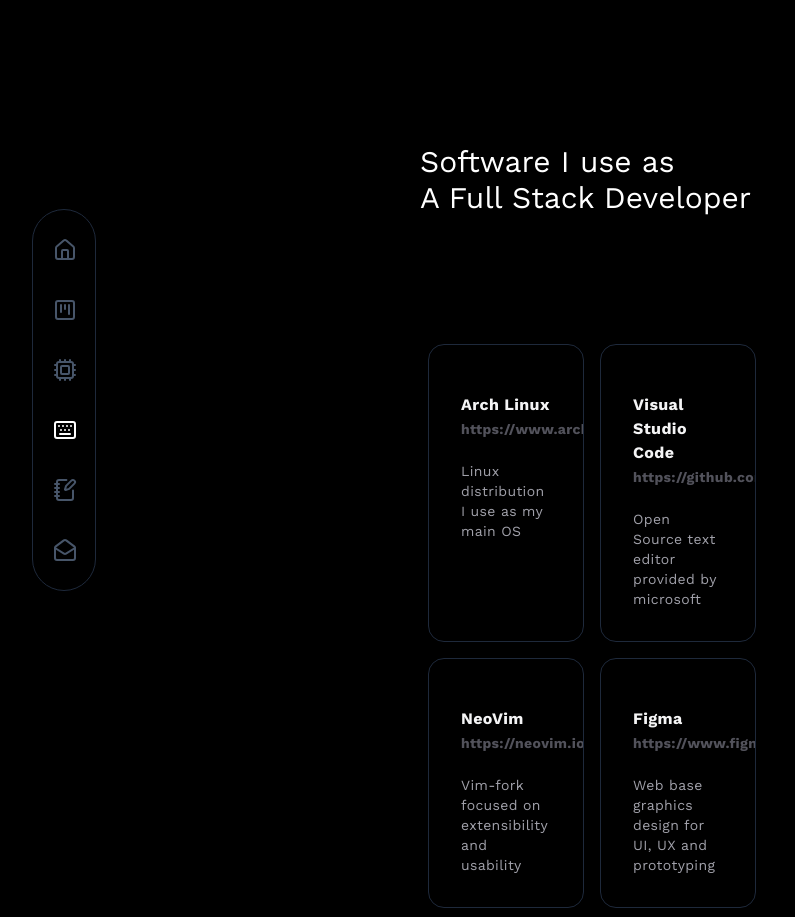
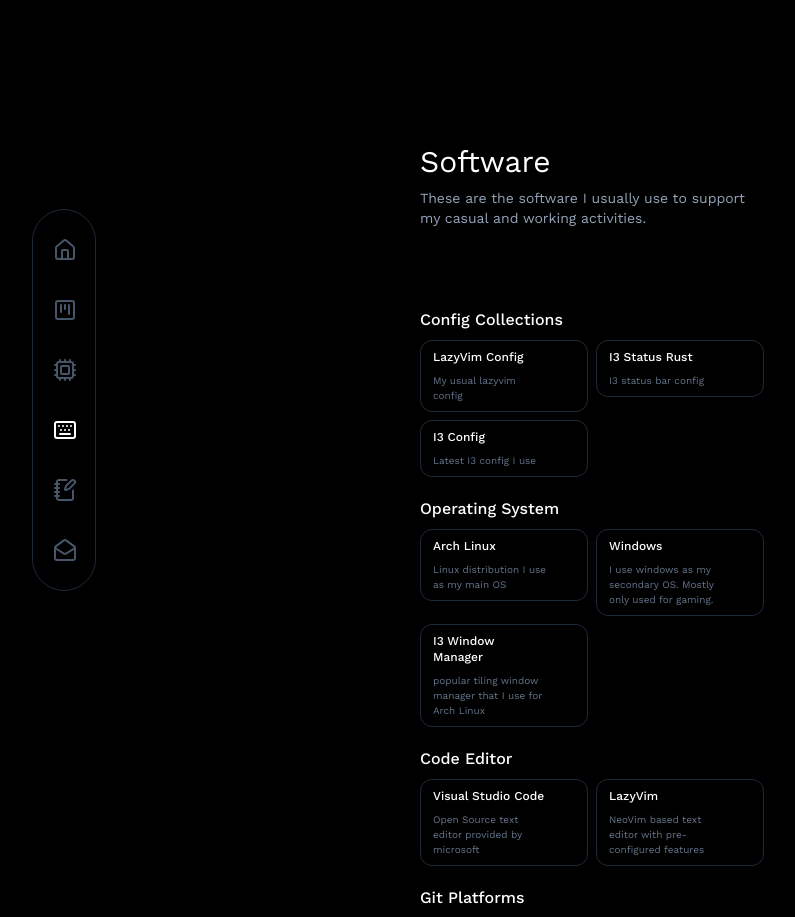
Before and after one commit to DiazNugraha/portofolio, a Next.js app: page /tool in a window 1280 px wide. Shown: the top 917 px of the page, without its empty margins (48-843 px from the left). Built offline with nearby package versions, Linux system fonts and the light colour scheme.

Commit message:
feat: update tool collections

```diff
--- a/src/features/tool/index.tsx
+++ b/src/features/tool/index.tsx
@@ -1,29 +1,40 @@
-import { HoverEffect, MainLayout } from "@/components";
+import { ButtonLink, MainLayout, MotionSection } from "@/components";
 import { CommonItem } from "@/types/common";
-import { useEffect, useState } from "react";
+import { PropsWithChildren } from "react";
 
-const itemCollections: CommonItem[] = [
+const osCollections: CommonItem[] = [
   {
     title: "Arch Linux",
     description: "Linux distribution I use as my main OS",
     link: "https://www.archlinux.org/",
   },
+  {
+    title: "Windows",
+    description:
+      "I use windows as my secondary OS. Mostly only used for gaming.",
+    link: "https://www.microsoft.com/en-us/windows",
+  },
+  {
+    title: "I3 Window Manager",
+    description: "popular tiling window manager that I use for Arch Linux",
+    link: "https://i3wm.org/",
+  },
+];
 
+const editorCollections: CommonItem[] = [
   {
     title: "Visual Studio Code",
     description: "Open Source text editor provided by microsoft",
     link: "https://github.com/microsoft/vscode",
   },
   {
-    title: "NeoVim",
-    description: "Vim-fork focused on extensibility and usability",
-    link: "https://neovim.io/",
+    title: "LazyVim",
+    description: "NeoVim based text editor with pre-configured features",
+    link: "https://www.lazyvim.org/",
   },
-  {
-    title: "Figma",
-    description: "Web base graphics design for UI, UX and prototyping",
-    link: "https://www.figma.com/",
-  },
+];
+
+const gitCollections: CommonItem[] = [
   {
     title: "Github",
     description: "Code hosting platform",
@@ -35,56 +46,96 @@ const itemCollections: CommonItem[] = [
     link: "https://gitlab.com/",
   },
   {
-    title: "Firefox",
-    description: "Web browser",
-    link: "https://www.mozilla.org/en-US/firefox/new/",
+    title: "Azure DevOps",
+    description: "Code hosting platform",
+    link: "https://azure.microsoft.com/en-us/products/devops",
+  },
+];
+
+const configCollections: CommonItem[] = [
+  {
+    title: "LazyVim Config",
+    description: "My usual lazyvim config",
+    link: "https://github.com/DiazNugraha/nvim-config",
   },
   {
-    title: "Google Chrome",
-    description: "Powerfull web browser provided by Chromium",
-    link: "https://www.google.com/chrome/",
+    title: "I3 Status Rust",
+    description: "I3 status bar config",
+    link: "https://github.com/DiazNugraha/i3status-rust-config",
   },
   {
-    title: "Postman",
-    description: "API testing tool",
-    link: "https://www.postman.com/",
-  },
-  {
-    title: "MongoDB Compass",
-    description: "MongoDB UI",
-    link: "https://www.mongodb.com/products/compass",
-  },
-  {
-    title: "DBeaver",
-    description: "Database management tool",
-    link: "https://dbeaver.io/",
-  },
-  {
-    title: "Notion",
-    description:
-      "The All-in-one workkspace for your notes, tasks, and databases",
-    link: "https://www.notion.so/",
-  },
-  {
-    title: "Trello",
-    description: "Task management tool",
-    link: "https://trello.com/",
+    title: "I3 Config",
+    description: "Latest I3 config I use",
+    link: "https://github.com/DiazNugraha/i3-config",
   },
 ];
 
 export default function Tool() {
-  const [items, setItems] = useState<CommonItem[]>([]);
-
-  useEffect(() => {
-    setItems(itemCollections);
-  }, []);
-
   return (
     <MainLayout>
-      <h1 className="w-full text-start text-lg lg:text-3xl">
-        Software I use as <br /> A Full Stack Developer
-      </h1>
-      <HoverEffect className="lg:grid-cols-2" showLink items={items} />
+      <MotionSection className="w-full flex flex-col gap-2">
+        <h1 className="text-start text-lg lg:text-3xl">Software</h1>
+        <p className="text-xs lg:text-sm text-slate-400">
+          These are the software I usually use to support my casual and working
+          activities.
+        </p>
+      </MotionSection>
+
+      <MotionSection className="w-full flex flex-col gap-5">
+        <Wrapper title="Config Collections">
+          {configCollections.map((collection) => (
+            <ButtonLink
+              name={collection.title}
+              description={collection.description}
+              key={collection.title}
+              url={collection.link}
+            />
+          ))}
+        </Wrapper>
+        <Wrapper title="Operating System">
+          {osCollections.map((collection) => (
+            <ButtonLink
+              name={collection.title}
+              description={collection.description}
+              key={collection.title}
+              url={collection.link}
+            />
+          ))}
+        </Wrapper>
+        <Wrapper title="Code Editor">
+          {editorCollections.map((collection) => (
+            <ButtonLink
+              name={collection.title}
+              description={collection.description}
+              key={collection.title}
+              url={collection.link}
+            />
+          ))}
+        </Wrapper>
+        <Wrapper title="Git Platforms">
+          {gitCollections.map((collection) => (
+            <ButtonLink
+              name={collection.title}
+              description={collection.description}
+              key={collection.title}
+              url={collection.link}
+            />
+          ))}
+        </Wrapper>
+      </MotionSection>
     </MainLayout>
   );
 }
+
+interface IWrapperProps {
+  title: string;
+}
+
+function Wrapper({ title, children }: IWrapperProps & PropsWithChildren) {
+  return (
+    <div className="flex flex-col gap-2">
+      <h3 className="text-sm lg:text-base font-medium">{title}</h3>
+      <div className="grid grid-cols-2 gap-2">{children}</div>
+    </div>
+  );
+}
```
